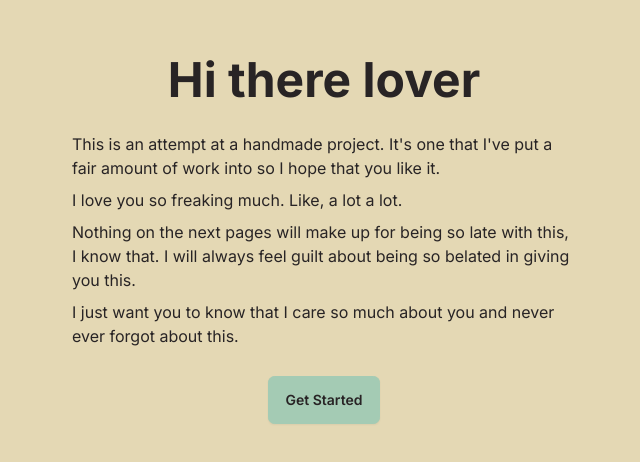
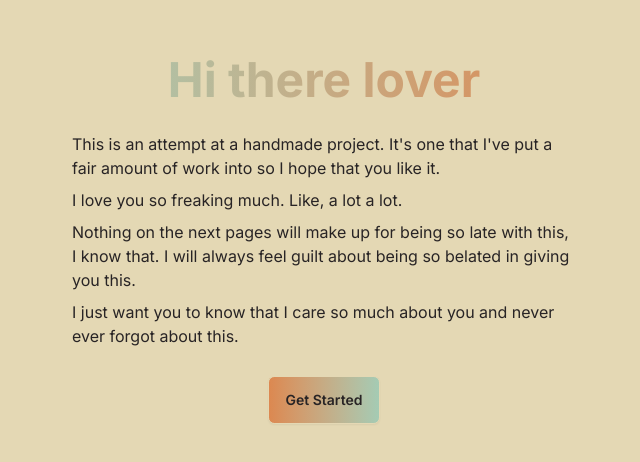
Before and after one commit to will-rice-dev/alot-v8, a Next.js app: page /welcome in a window 1280 px wide. Shown: the part 160-622 px from the top of the page, without its empty margins (316-956 px from the left). Built offline with nearby package versions, Linux system fonts and the light colour scheme.

Commit message:
Added color gradient

```diff
--- a/app/welcome/page.tsx
+++ b/app/welcome/page.tsx
@@ -4,7 +4,7 @@ export default function Page() {
       <div className="hero min-h-screen bg-base-200">
         <div className="hero-content">
           <div className="max-w-lg text-center">
-            <h1 className="text-5xl font-bold">Hi there lover</h1>
+            <h1 className="text-5xl font-bold bg-clip-text text-transparent bg-gradient-to-r from-secondary to-accent">Hi there lover</h1>
             <div className="py-6 text-left">
               <p className="p-1">
                 This is an attempt at a handmade project. It's one that I've put
@@ -23,7 +23,7 @@ export default function Page() {
                 ever forgot about this.
               </p>
             </div>
-            <button className="btn btn-secondary text-center">
+            <button className="btn bg-gradient-to-r from-accent to-secondary text-center">
               Get Started
             </button>
           </div>
```
